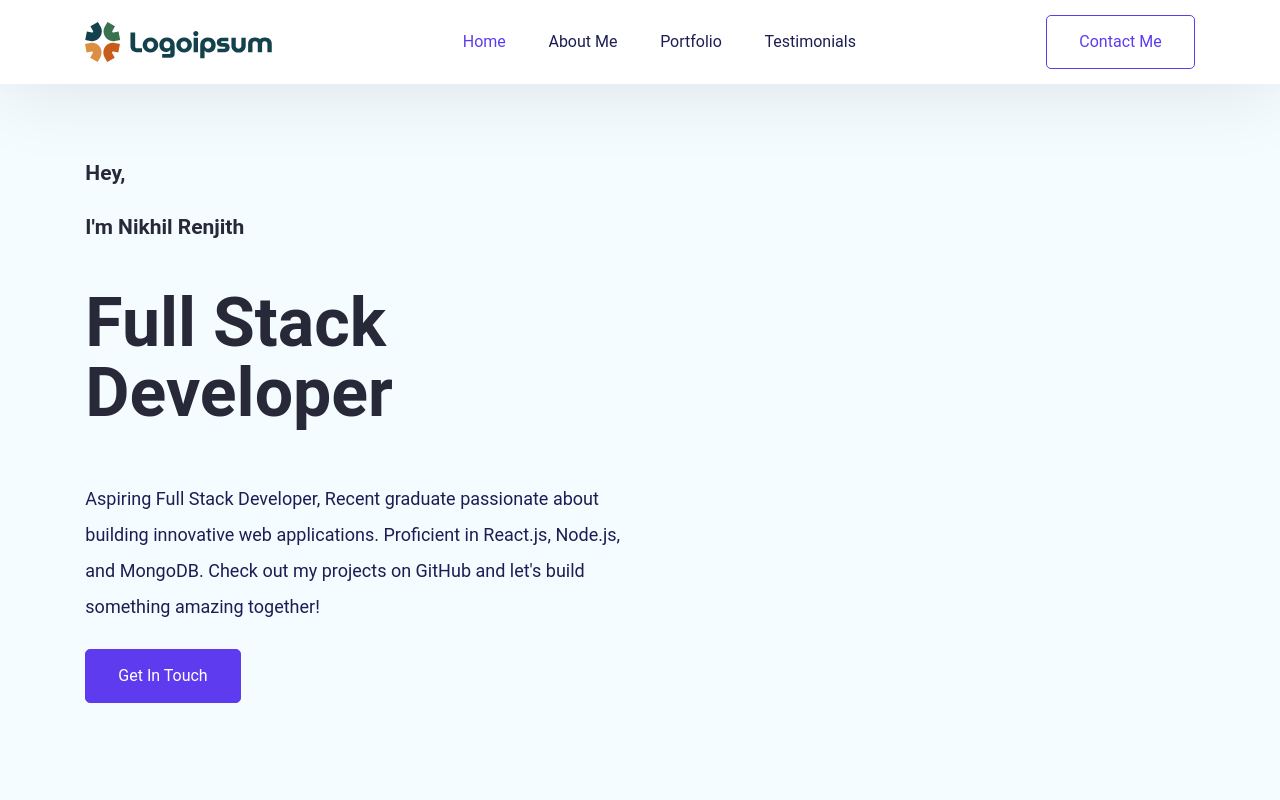
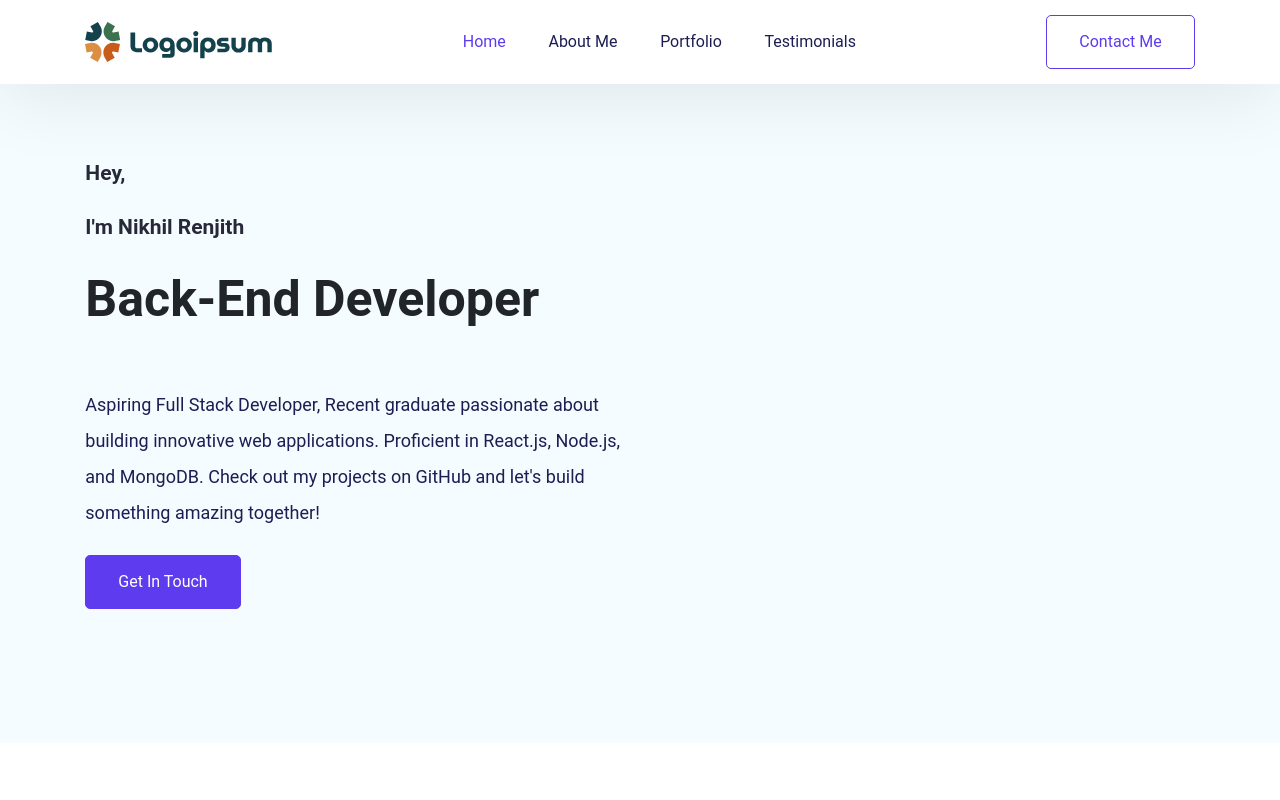
Before and after one commit to Nikhilrenjith/Portfolio, a React (Create React App) app: page / in a window 1280 px wide. Shown: the top 800 px of the page. Built offline with nearby package versions, Linux system fonts and the light colour scheme; the HTML template or start-up script is replaced by a standard one.

Commit message:
added animation effect

```diff
--- a/package.json
+++ b/package.json
@@ -18,6 +18,7 @@
     "react-router-dom": "^6.20.0",
     "react-scripts": "5.0.1",
     "react-scroll": "^1.9.0",
+    "react-simple-typewriter": "^5.0.1",
     "react-skillbars": "^2.1.0",
     "tailwindcss": "^3.4.1",
     "web-vitals": "^2.1.4"
--- a/src/App.css
+++ b/src/App.css
@@ -220,6 +220,15 @@ h2 {
   line-height: 90px;
   align-self: stretch;
 }
+
+.hero--section--titles {
+  color: var(--heading-color);
+  font-size: 44.667px;
+  font-weight: 700;
+
+  align-self: stretch;
+}
+
 .hero--section--title--color {
   color: var(--primary);
 }
@@ -900,3 +909,10 @@ a:active.btns:after {
   top: 1px;
   left: 1px;
 }
+.typo{
+    z-index: 1;
+    font-size: 50px;
+}
+.typo-div{
+  min-height: 70px;
+}
--- a/src/components/Navbar.jsx
+++ b/src/components/Navbar.jsx
@@ -68,7 +68,7 @@ const Navbar = () => {
               activeClass="navbar--active-content"
               spy={true}
               smooth={true}
-              offset={-70}
+              offset={0}
               delay={0}
               duration={100}
               to="AboutMe"
@@ -83,7 +83,7 @@ const Navbar = () => {
               activeClass="navbar--active-content"
               spy={true}
               smooth={true}
-              offset={-70}
+              offset={0}
               delay={0}
               duration={100}
               to="MyPortfolio"
@@ -98,7 +98,7 @@ const Navbar = () => {
               activeClass="navbar--active-content"
               spy={true}
               smooth={true}
-              offset={-70}
+              offset={-20}
               delay={0}
               duration={100}
               to="testimonial"
--- a/src/components/Pages/Profile.jsx
+++ b/src/components/Pages/Profile.jsx
@@ -1,17 +1,28 @@
 import React from "react";
-
+import { useTypewriter } from 'react-simple-typewriter'
 const Profile = () => {
   const mail = () => {
     const email = "mailto:nikhilrenjith3@gmail.com";
     window.location.href = email;
   };
+  const [text] = useTypewriter({
+    words: ['Front-End Developer', 'Back-End Developer', 'Full Stack Developer', 'Mern Stack Developer'],
+    loop: 0,
+    deleteSpeed:100
+  })
   return (
     <section id="heroSection" className="hero--section">
       <div className="hero--section--content--box">
         <div className="hero--section--content">
           <p className="section--title mt-4">Hey, </p>
           <p className="section--title ">I'm Nikhil Renjith</p>
-          <h1 className="hero--section--title mt-4">Full Stack Developer</h1>
+          <div className="typo-div">
+          <h1>
+          <span className="typo">{text}</span>
+
+          </h1>
+          </div>
+
           <p className="hero--section-description mt-8">
             Aspiring Full Stack Developer, Recent graduate passionate about
             building innovative web applications. Proficient in React.js,
```
Also changed, not shown: 1 other file (tests, documents, lock files or other folders).
